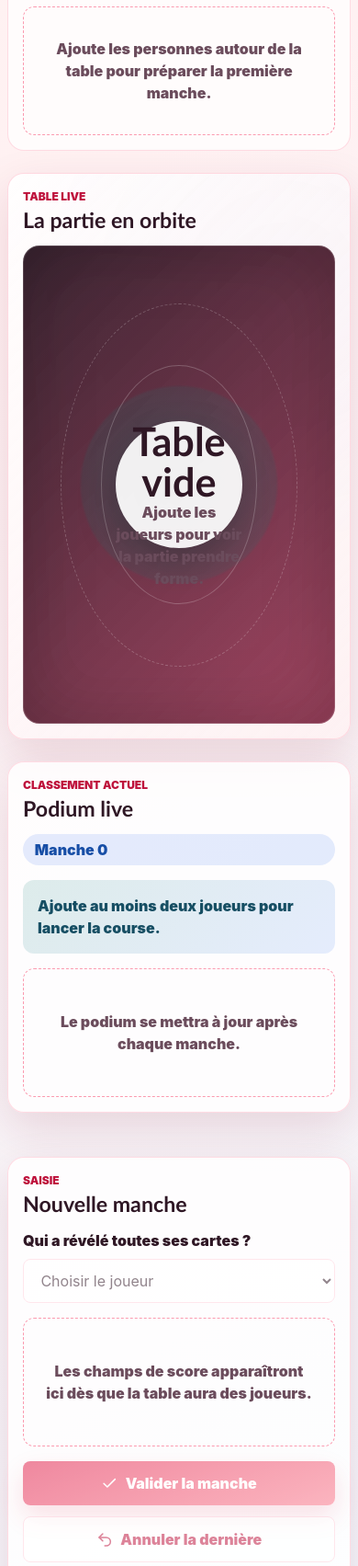
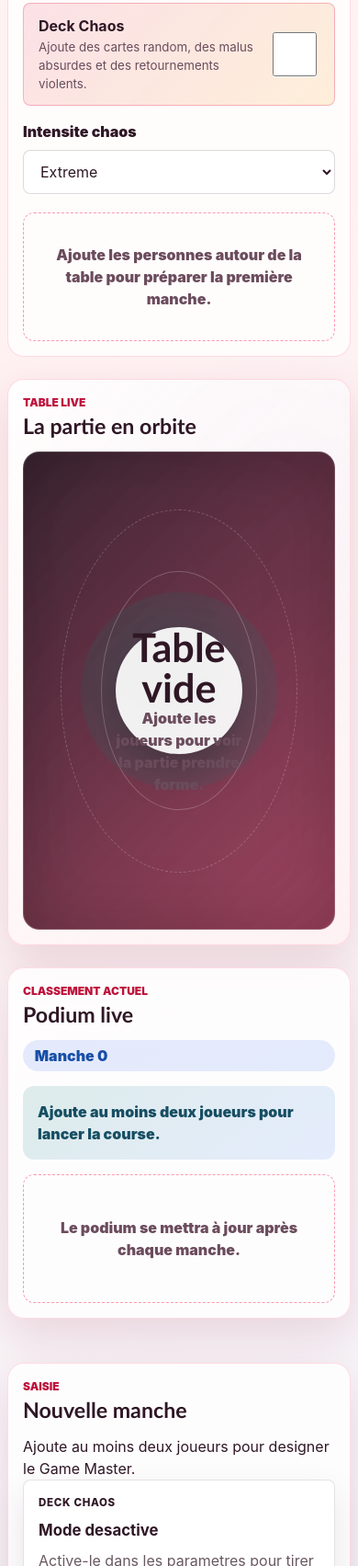
Before and after one commit to heritianaratsimbazafy99-hue/Skyjo, a website: page index.html in a window 390 px wide. Shown: the part 2014-3717 px from the top of the page at 92% size. Drawn offline with Linux system fonts and the light colour scheme.

Commit message:
feat: render Deck Chaos controls

```diff
--- a/app.js
+++ b/app.js
@@ -20,8 +20,12 @@ const elements = {
   liveTable: document.querySelector("#live-table"),
   targetScore: document.querySelector("#target-score"),
   closerPenalty: document.querySelector("#closer-penalty"),
+  chaosMode: document.querySelector("#chaos-mode"),
+  chaosIntensity: document.querySelector("#chaos-intensity"),
+  chaosCard: document.querySelector("#chaos-card"),
   roundPill: document.querySelector("#round-pill"),
   leaderCallout: document.querySelector("#leader-callout"),
+  gameMasterCallout: document.querySelector("#game-master-callout"),
   rankingList: document.querySelector("#ranking-list"),
   closerSelect: document.querySelector("#closer-select"),
   roundForm: document.querySelector("#round-form"),
@@ -423,8 +427,11 @@ function handleActionMeta(action, meta) {
   if (action.type === "SUBMIT_ROUND") {
     clearScoreInputs();
     const closer = state.players.find((player) => player.id === action.closerId);
+    const master = state.players.find((player) => player.id === meta.round?.announcerId);
+    const masterText = master ? `Game Master: ${master.name}.` : "";
     const penaltyText = meta.round?.closerPenaltyApplied ? ` Pénalité appliquée à ${closer?.name}.` : "";
-    showToast(`Manche ${meta.round?.number || state.rounds.length} validée.${penaltyText}`, meta.round?.closerPenaltyApplied ? "danger" : "success");
+    const chaosText = meta.round?.chaos ? ` Chaos: ${meta.round.chaos.title}.` : "";
+    showToast(`Manche ${meta.round?.number || state.rounds.length} validee. ${masterText}${penaltyText}${chaosText}`, meta.round?.closerPenaltyApplied ? "danger" : "success");
     pulseHero();
     return;
   }
@@ -560,9 +567,13 @@ function getAverage(playerId) {
 function render() {
   elements.targetScore.value = state.targetScore;
   elements.closerPenalty.checked = state.doubleCloserPenalty;
+  elements.chaosMode.checked = Boolean(state.chaosMode.enabled);
+  elements.chaosIntensity.value = state.chaosMode.intensity || "extreme";
 
   renderStatus();
   renderSyncPanel();
+  renderGameMasterCallout();
+  renderChaosCard();
   renderPlayers();
   renderLiveTable();
   renderRoundForm();
@@ -572,6 +583,71 @@ function render() {
   updateButtons();
 
   lastRenderedRound = state.rounds.length;
+}
+
+function renderGameMasterCallout() {
+  if (!elements.gameMasterCallout) return;
+  const master = state.players.find((player) => player.id === state.gameMasterId);
+
+  if (!master) {
+    elements.gameMasterCallout.textContent = "Ajoute au moins deux joueurs pour designer le Game Master.";
+    return;
+  }
+
+  elements.gameMasterCallout.textContent = `Game Master: ${master.name}`;
+}
+
+function renderChaosCard() {
+  if (!elements.chaosCard) return;
+  const card = state.activeChaosCard;
+
+  if (!state.chaosMode.enabled) {
+    elements.chaosCard.className = "chaos-card is-empty";
+    elements.chaosCard.innerHTML = `
+      <span class="chaos-card-kicker">Deck Chaos</span>
+      <strong>Mode desactive</strong>
+      <p>Active-le dans les parametres pour tirer une carte a chaque manche.</p>
+    `;
+    return;
+  }
+
+  if (!card) {
+    elements.chaosCard.className = "chaos-card is-empty";
+    elements.chaosCard.innerHTML = `
+      <span class="chaos-card-kicker">Deck Chaos</span>
+      <strong>En attente de table</strong>
+      <p>Ajoute au moins deux joueurs pour tirer la premiere carte.</p>
+    `;
+    return;
+  }
+
+  const targetNames = getChaosTargetNames(card);
+  const isMasked = card.timing === "after" && !card.revealedBeforeSubmit;
+  elements.chaosCard.className = `chaos-card rarity-${card.rarity}${isMasked ? " is-masked" : ""}`;
+  elements.chaosCard.innerHTML = isMasked
+    ? `
+      <span class="chaos-card-kicker">Surprise chaos prete</span>
+      <strong>Carte cachee jusqu'a la validation</strong>
+      <p>L'effet tombera apres le calcul de la manche. Oui, c'est injuste. C'est le principe.</p>
+    `
+    : `
+      <div class="chaos-card-header">
+        <span class="chaos-card-kicker">${escapeHtml(card.manual ? "Defi de table" : "Effet automatique")}</span>
+        <span class="chaos-rarity">${escapeHtml(card.rarity)}</span>
+      </div>
+      <strong>${escapeHtml(card.title)}</strong>
+      <p>${escapeHtml(card.description)}</p>
+      ${targetNames ? `<small>Cible: ${escapeHtml(targetNames)}</small>` : ""}
+    `;
+}
+
+function getChaosTargetNames(card) {
+  const targets = Array.isArray(card.targets?.players) ? card.targets.players : [];
+  if (!targets.length) return "";
+  return targets
+    .map((playerId) => state.players.find((player) => player.id === playerId)?.name)
+    .filter(Boolean)
+    .join(", ");
 }
 
 function renderStatus() {
@@ -1149,6 +1225,22 @@ elements.closerPenalty.addEventListener("change", () => {
   dispatchAction({ type: "SET_CLOSER_PENALTY", enabled: elements.closerPenalty.checked });
 });
 
+elements.chaosMode.addEventListener("change", () => {
+  dispatchAction({
+    type: "SET_CHAOS_MODE",
+    enabled: elements.chaosMode.checked,
+    intensity: elements.chaosIntensity.value,
+  });
+});
+
+elements.chaosIntensity.addEventListener("change", () => {
+  dispatchAction({
+    type: "SET_CHAOS_MODE",
+    enabled: elements.chaosMode.checked,
+    intensity: elements.chaosIntensity.value,
+  });
+});
+
 elements.roundForm.addEventListener("submit", submitRound);
 elements.undoRound.addEventListener("click", undoRound);
 
--- a/index.html
+++ b/index.html
@@ -170,6 +170,19 @@
               </span>
               <input id="closer-penalty" type="checkbox" />
             </label>
+            <label class="toggle-row chaos-toggle-row" for="chaos-mode">
+              <span>
+                <strong>Deck Chaos</strong>
+                <small>Ajoute des cartes random, des malus absurdes et des retournements violents.</small>
+              </span>
+              <input id="chaos-mode" type="checkbox" />
+            </label>
+            <div class="field chaos-intensity-field">
+              <label for="chaos-intensity">Intensite chaos</label>
+              <select id="chaos-intensity">
+                <option value="extreme">Extreme</option>
+              </select>
+            </div>
           </div>
 
           <div class="players-strip" id="players-strip" aria-live="polite"></div>
@@ -207,6 +220,8 @@
                 <h2>Nouvelle manche</h2>
               </div>
             </div>
+            <div class="game-master-callout" id="game-master-callout" aria-live="polite"></div>
+            <div class="chaos-card is-empty" id="chaos-card" aria-live="polite"></div>
 
             <form id="round-form" class="round-form">
               <div class="field">
--- a/styles.css
+++ b/styles.css
@@ -1799,3 +1799,70 @@ body.controller-mode .round-panel {
     top: 0;
   }
 }
+
+.chaos-toggle-row {
+  border-color: rgba(225, 29, 72, 0.28);
+  background: linear-gradient(135deg, rgba(225, 29, 72, 0.12), rgba(245, 158, 11, 0.14));
+}
+
+.chaos-intensity-field select {
+  min-height: 48px;
+  border: 1px solid rgba(47, 23, 37, 0.16);
+  border-radius: 8px;
+  padding: 0 14px;
+  background: #fff;
+  color: var(--color-foreground);
+  font: inherit;
+}
+
+.chaos-card {
+  display: grid;
+  gap: 8px;
+  border: 1px solid rgba(225, 29, 72, 0.24);
+  border-radius: 8px;
+  padding: 16px;
+  background: linear-gradient(135deg, rgba(255, 255, 255, 0.96), rgba(254, 226, 226, 0.9));
+  box-shadow: 0 16px 38px rgba(47, 23, 37, 0.1);
+}
+
+.chaos-card.is-empty {
+  border-color: rgba(47, 23, 37, 0.12);
+  background: rgba(255, 255, 255, 0.7);
+}
+
+.chaos-card.is-masked {
+  border-color: rgba(124, 58, 237, 0.28);
+  background: linear-gradient(135deg, rgba(237, 233, 254, 0.98), rgba(219, 234, 254, 0.86));
+}
+
+.chaos-card-header {
+  display: flex;
+  justify-content: space-between;
+  gap: 12px;
+  align-items: center;
+}
+
+.chaos-card-kicker,
+.chaos-rarity {
+  font-size: 0.72rem;
+  font-weight: 800;
+  text-transform: uppercase;
+  letter-spacing: 0.06em;
+}
+
+.chaos-card strong {
+  font-size: 1.05rem;
+}
+
+.chaos-card p,
+.chaos-card small {
+  margin: 0;
+  color: rgba(47, 23, 37, 0.72);
+}
+
+.chaos-rarity {
+  border-radius: 999px;
+  padding: 4px 8px;
+  background: rgba(225, 29, 72, 0.12);
+  color: #be123c;
+}
```
